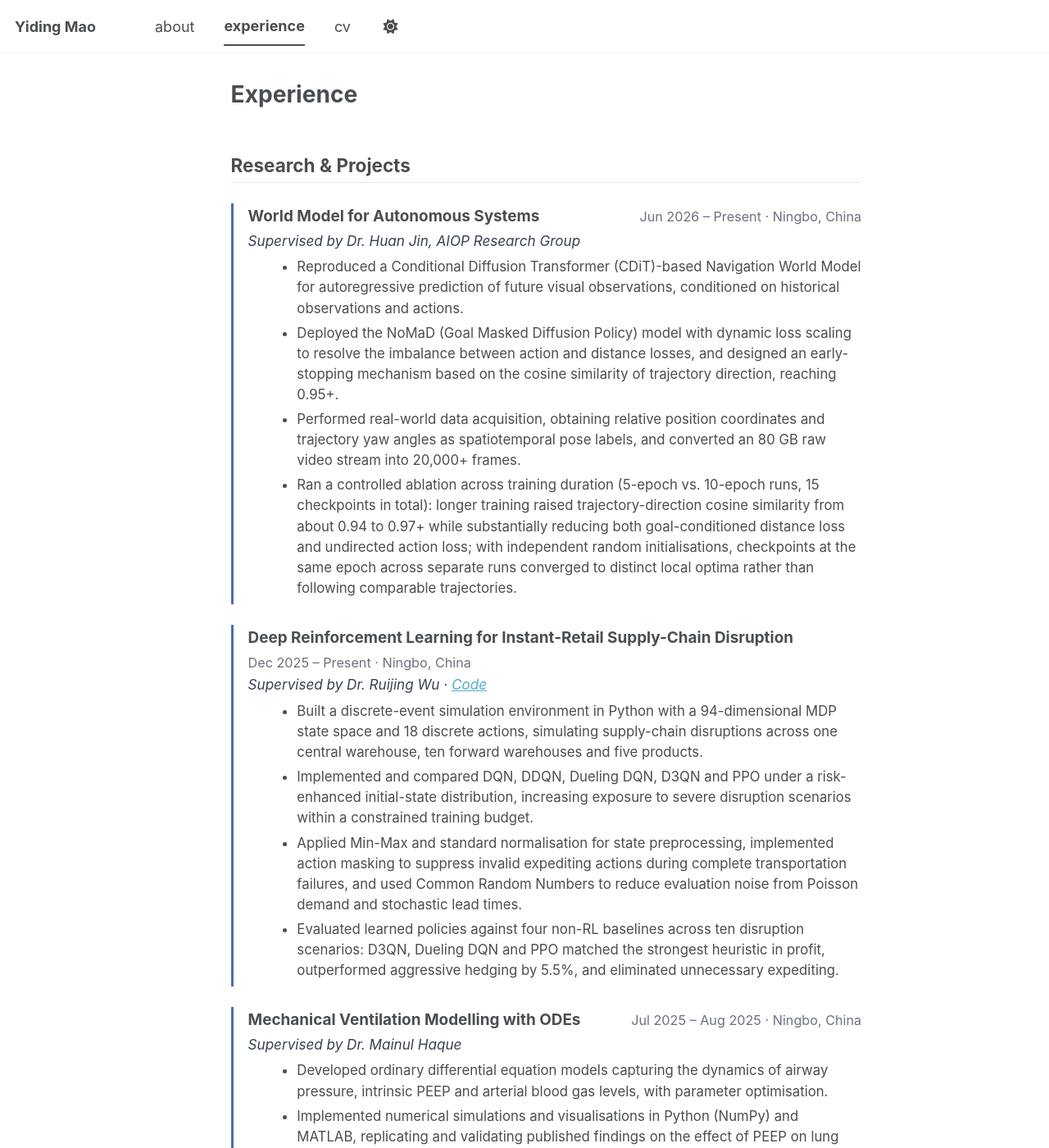
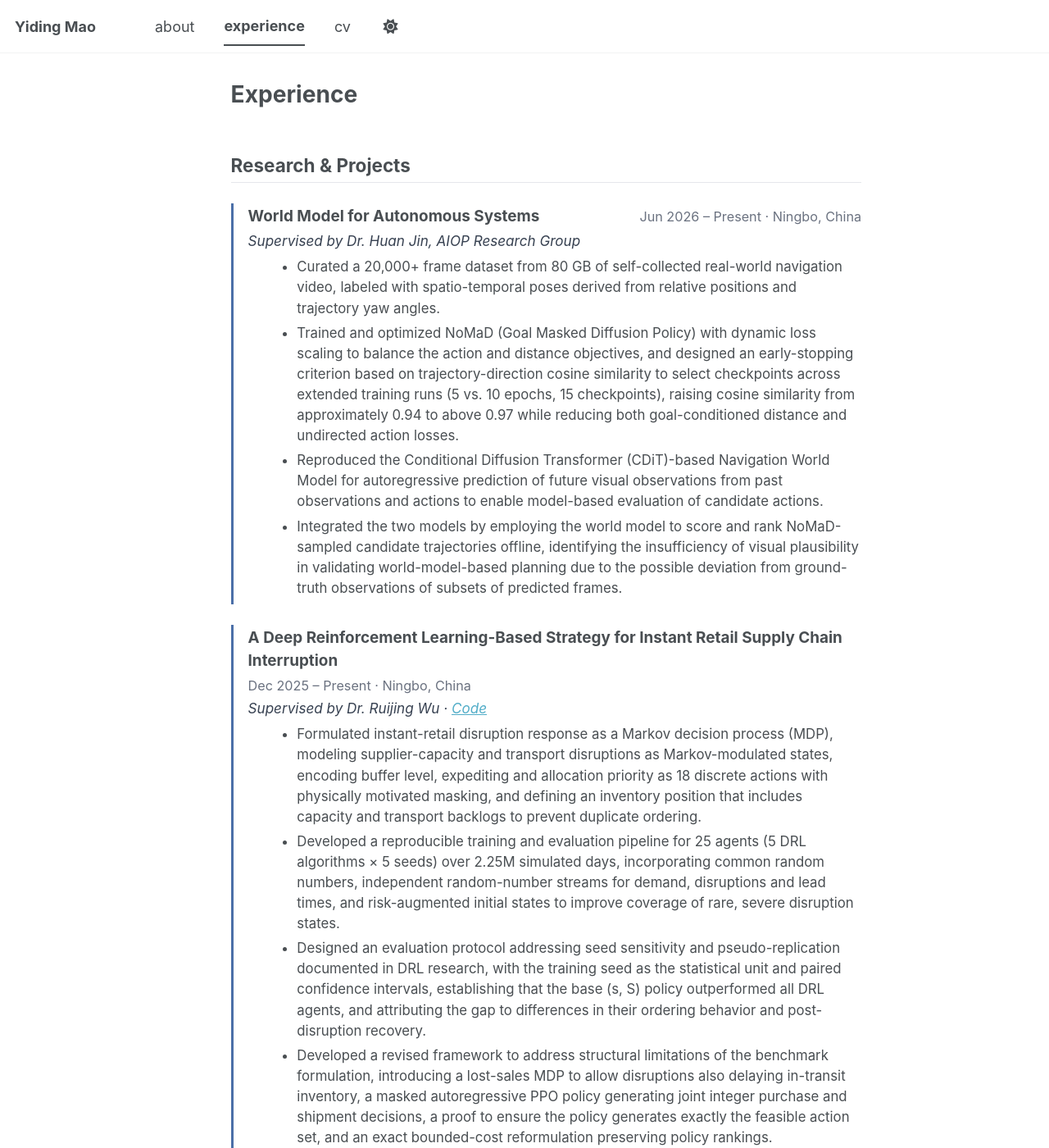
Before and after one commit to maoyidingnb-png/maoyidingnb-png.github.io, a Jekyll site: the page built from _pages/experience.md, in a window 1280 px wide and 1400 px high. Shown: the whole window at 82% size. Built offline with Jekyll 4.4.1, drawn with Linux system fonts in a browser that asks for light colours; a style sheet for code colours, icons or effects is not loaded; some of the changed text lies outside the part shown.

Commit message:
Sync experience page and CV.pdf with latest CV
Co-Authored-By: Claude Opus 5.5 <noreply@anthropic.com>
Claude-Session: https://claude.ai/code/session_01MkTLhmDa7RNTtbvFoMJRMf

```diff
--- a/_pages/experience.md
+++ b/_pages/experience.md
@@ -23,31 +23,30 @@ author_profile: false
   <div class="xp-head"><span class="xp-title">World Model for Autonomous Systems</span><span class="xp-date">Jun 2026 – Present · Ningbo, China</span></div>
   <div class="xp-sub">Supervised by Dr. Huan Jin, AIOP Research Group</div>
   <ul>
-    <li>Reproduced a Conditional Diffusion Transformer (CDiT)-based Navigation World Model for autoregressive prediction of future visual observations, conditioned on historical observations and actions.</li>
-    <li>Deployed the NoMaD (Goal Masked Diffusion Policy) model with dynamic loss scaling to resolve the imbalance between action and distance losses, and designed an early-stopping mechanism based on the cosine similarity of trajectory direction, reaching 0.95+.</li>
-    <li>Performed real-world data acquisition, obtaining relative position coordinates and trajectory yaw angles as spatiotemporal pose labels, and converted an 80 GB raw video stream into 20,000+ frames.</li>
-    <li>Ran a controlled ablation across training duration (5-epoch vs. 10-epoch runs, 15 checkpoints in total): longer training raised trajectory-direction cosine similarity from about 0.94 to 0.97+ while substantially reducing both goal-conditioned distance loss and undirected action loss; with independent random initialisations, checkpoints at the same epoch across separate runs converged to distinct local optima rather than following comparable trajectories.</li>
+    <li>Curated a 20,000+ frame dataset from 80 GB of self-collected real-world navigation video, labeled with spatio-temporal poses derived from relative positions and trajectory yaw angles.</li>
+    <li>Trained and optimized NoMaD (Goal Masked Diffusion Policy) with dynamic loss scaling to balance the action and distance objectives, and designed an early-stopping criterion based on trajectory-direction cosine similarity to select checkpoints across extended training runs (5 vs. 10 epochs, 15 checkpoints), raising cosine similarity from approximately 0.94 to above 0.97 while reducing both goal-conditioned distance and undirected action losses.</li>
+    <li>Reproduced the Conditional Diffusion Transformer (CDiT)-based Navigation World Model for autoregressive prediction of future visual observations from past observations and actions to enable model-based evaluation of candidate actions.</li>
+    <li>Integrated the two models by employing the world model to score and rank NoMaD-sampled candidate trajectories offline, identifying the insufficiency of visual plausibility in validating world-model-based planning due to the possible deviation from ground-truth observations of subsets of predicted frames.</li>
   </ul>
 </div>
 
 <div class="xp-item">
-  <div class="xp-head"><span class="xp-title">Deep Reinforcement Learning for Instant-Retail Supply-Chain Disruption</span><span class="xp-date">Dec 2025 – Present · Ningbo, China</span></div>
+  <div class="xp-head"><span class="xp-title">A Deep Reinforcement Learning-Based Strategy for Instant Retail Supply Chain Interruption</span><span class="xp-date">Dec 2025 – Present · Ningbo, China</span></div>
   <div class="xp-sub">Supervised by Dr. Ruijing Wu · <a href="https://github.com/maoyidingnb-png/rl_supply_chain">Code</a></div>
   <ul>
-    <li>Built a discrete-event simulation environment in Python with a 94-dimensional MDP state space and 18 discrete actions, simulating supply-chain disruptions across one central warehouse, ten forward warehouses and five products.</li>
-    <li>Implemented and compared DQN, DDQN, Dueling DQN, D3QN and PPO under a risk-enhanced initial-state distribution, increasing exposure to severe disruption scenarios within a constrained training budget.</li>
-    <li>Applied Min-Max and standard normalisation for state preprocessing, implemented action masking to suppress invalid expediting actions during complete transportation failures, and used Common Random Numbers to reduce evaluation noise from Poisson demand and stochastic lead times.</li>
-    <li>Evaluated learned policies against four non-RL baselines across ten disruption scenarios: D3QN, Dueling DQN and PPO matched the strongest heuristic in profit, outperformed aggressive hedging by 5.5%, and eliminated unnecessary expediting.</li>
+    <li>Formulated instant-retail disruption response as a Markov decision process (MDP), modeling supplier-capacity and transport disruptions as Markov-modulated states, encoding buffer level, expediting and allocation priority as 18 discrete actions with physically motivated masking, and defining an inventory position that includes capacity and transport backlogs to prevent duplicate ordering.</li>
+    <li>Developed a reproducible training and evaluation pipeline for 25 agents (5 DRL algorithms × 5 seeds) over 2.25M simulated days, incorporating common random numbers, independent random-number streams for demand, disruptions and lead times, and risk-augmented initial states to improve coverage of rare, severe disruption states.</li>
+    <li>Designed an evaluation protocol addressing seed sensitivity and pseudo-replication documented in DRL research, with the training seed as the statistical unit and paired confidence intervals, establishing that the base (s, S) policy outperformed all DRL agents, and attributing the gap to differences in their ordering behavior and post-disruption recovery.</li>
+    <li>Developed a revised framework to address structural limitations of the benchmark formulation, introducing a lost-sales MDP to allow disruptions also delaying in-transit inventory, a masked autoregressive PPO policy generating joint integer purchase and shipment decisions, a proof to ensure the policy generates exactly the feasible action set, and an exact bounded-cost reformulation preserving policy rankings.</li>
   </ul>
 </div>
 
 <div class="xp-item">
-  <div class="xp-head"><span class="xp-title">Mechanical Ventilation Modelling with ODEs</span><span class="xp-date">Jul 2025 – Aug 2025 · Ningbo, China</span></div>
+  <div class="xp-head"><span class="xp-title">Clinical Mechanical Ventilation Modeling</span><span class="xp-date">Jul 2025 – Aug 2025 · Remote</span></div>
   <div class="xp-sub">Supervised by Dr. Mainul Haque</div>
   <ul>
-    <li>Developed ordinary differential equation models capturing the dynamics of airway pressure, intrinsic PEEP and arterial blood gas levels, with parameter optimisation.</li>
-    <li>Implemented numerical simulations and visualisations in Python (NumPy) and MATLAB, replicating and validating published findings on the effect of PEEP on lung function in chronic airflow obstruction.</li>
-    <li>Simulated airway pressure variation and gas-exchange efficiency under different PEEP settings.</li>
+    <li>Built an ODE model of mechanical ventilation capturing airway pressure, intrinsic PEEP and arterial blood-gas dynamics, and estimated its parameters by numerical optimization in Python (NumPy) and MATLAB.</li>
+    <li>Simulated airway pressure and gas-exchange efficiency across PEEP settings and reproduced published findings on the effect of PEEP in chronic airflow obstruction, validating the model against the literature.</li>
   </ul>
 </div>
 </div>
@@ -59,10 +58,10 @@ author_profile: false
   <div class="xp-head"><span class="xp-title">Zhejiang Humanoid Robot Co., Ltd.</span><span class="xp-date">Jun 2026 – Sep 2026 · Ningbo, China</span></div>
   <div class="xp-sub">Platform Software Intern</div>
   <ul>
-    <li>Analysed and validated the company's robot data platform across Apache Pulsar, IoTDB, Doris, MySQL and Kubernetes, tracing multi-source telemetry from real-time ingestion and messaging to time-series storage and analytical querying across 10+ telemetry and event streams.</li>
-    <li>Built data-quality validation workflows that reconciled timestamps and cross-source identifiers and detected missing, duplicated and inconsistent telemetry, achieving 95%+ cross-source record-matching coverage for downstream analytics and debugging.</li>
-    <li>Developed an enterprise AI code-review system based on Alibaba Open-Code-Review, integrating Git/CI, static analysis, repository-level retrieval and LLM agents; evaluated on 200+ labelled defects, it reached about 31.9% precision, 20.4% recall and 0.18 F1.</li>
-    <li>Optimised diff-aware context retrieval and LLM review workflows, increasing true-positive defect detection by 7.7% on representative code changes.</li>
+    <li>Developed ROS 2 nodes to read robot telemetry and traced 10+ telemetry and event streams through the company’s data platform (Apache Pulsar, IoTDB, Doris and MySQL on Kubernetes), from real-time ingestion to time-series storage and analytical querying.</li>
+    <li>Built data-quality validation workflows to reconcile timestamps and cross-source identifiers, and flag missing, duplicated, and inconsistent records, reaching 95%+ cross-source record matching for downstream analytics and debugging.</li>
+    <li>Worked on the tour-guide, data-collection, and teleoperation apps on physical robots; diagnosed a relocalization-status display failure by tracing from the UI through ROS communication to robot-side topics, isolating the fault to the application layer, implementing the fix, and verifying it on the physical robot after release.</li>
+    <li>Extended an LLM-based code-review system built on Alibaba Open-Code-Review with diff-aware context retrieval and a code knowledge graph, increasing true-positive defect detection by 7.7%; proposed a no-plan mode for rule-matched tasks, achieving a reduction in review time to ~1/7 and cost by ~50% on an internal sample.</li>
   </ul>
 </div>
 
@@ -70,10 +69,10 @@ author_profile: false
   <div class="xp-head"><span class="xp-title">BOE Technology Group Co.</span><span class="xp-date">Jun 2025 – Aug 2025 · Beijing, China</span></div>
   <div class="xp-sub">Data Analyst Intern</div>
   <ul>
-    <li>Developed an employee-attrition analytics framework using 50,000+ records from 2022–2025, integrating personnel, factory, operational and external benchmark data to support workforce-risk planning.</li>
-    <li>Cleaned and standardised multi-source records, handled missing and anomalous values, and engineered 20+ employee- and department-level features, including overtime intensity, compensation deviation, tenure and historical turnover.</li>
-    <li>Built and compared linear regression, logistic regression and decision-tree models for department-level turnover forecasting and individual attrition prediction, reaching 0.84 AUC and 78% recall with the best classifier.</li>
-    <li>Translated model outputs into Power BI dashboards and presented key attrition drivers and retention recommendations to departmental stakeholders.</li>
+    <li>Built an employee-attrition analytics framework on 50,000+ records from 2022–2025, integrating personnel, factory, operational and external benchmark data to support workforce-risk planning.</li>
+    <li>Cleaned and standardized multi-source records, handled missing and anomalous values, and engineered 20+ employee- and department-level features, including overtime intensity, compensation deviation, tenure and historical turnover.</li>
+    <li>Used linear regression for department-level turnover forecasting and compared logistic regression with decision-tree classifiers for individual attrition prediction; the best classifier reached 0.84 AUC and 78% recall.</li>
+    <li>Identified the key predictors of attrition and translated them into Power BI dashboards and retention recommendations for departmental stakeholders.</li>
   </ul>
 </div>
 
@@ -81,10 +80,9 @@ author_profile: false
   <div class="xp-head"><span class="xp-title">Donghai Insurance</span><span class="xp-date">Jul 2024 – Aug 2024 · Ningbo, China</span></div>
   <div class="xp-sub">Data Analyst Intern</div>
   <ul>
-    <li>Built a Python preprocessing workflow to clean and structure 20,000+ policy and claims records, constructing policyholder- and policy-level features for pricing analysis.</li>
-    <li>Decomposed expected loss into frequency and severity: Poisson regression with a log-exposure offset for annualised claim frequency, and a log-normal model on log-transformed claim amounts for severity, using 15+ features; decision trees served as a benchmark and surfaced candidate interactions.</li>
-    <li>Combined predicted frequency and severity to estimate expected loss and compare loss ratios across risk segments, supporting tiered coverage and premium-pricing recommendations.</li>
-    <li>Validated model stability with 5-fold cross-validation and used feature importance to identify dominant risk factors, translated into risk-tier and premium-rating recommendations.</li>
+    <li>Built a Python-based data preprocessing workflow to clean and structure 20,000+ policy and claims records, constructing policyholder- and policy-level features for pricing analysis.</li>
+    <li>Developed frequency and severity models to decompose expected loss by implementing Poisson regression with a log-exposure offset to model annualized claim frequency, and a log-normal severity model fitted on log-transformed claim amounts over the claims-incurred subset with 15+ policyholder and policy features; decision trees were fitted as a benchmark and to surface candidate interactions.</li>
+    <li>Combined predicted frequency and severity to estimate expected loss and compare loss ratios across risk segments; validated model stability with 5-fold cross-validation and used feature-importance analysis to identify the dominant risk factors.</li>
   </ul>
 </div>
 </div>
```
Also changed, not shown: 1 other file.
